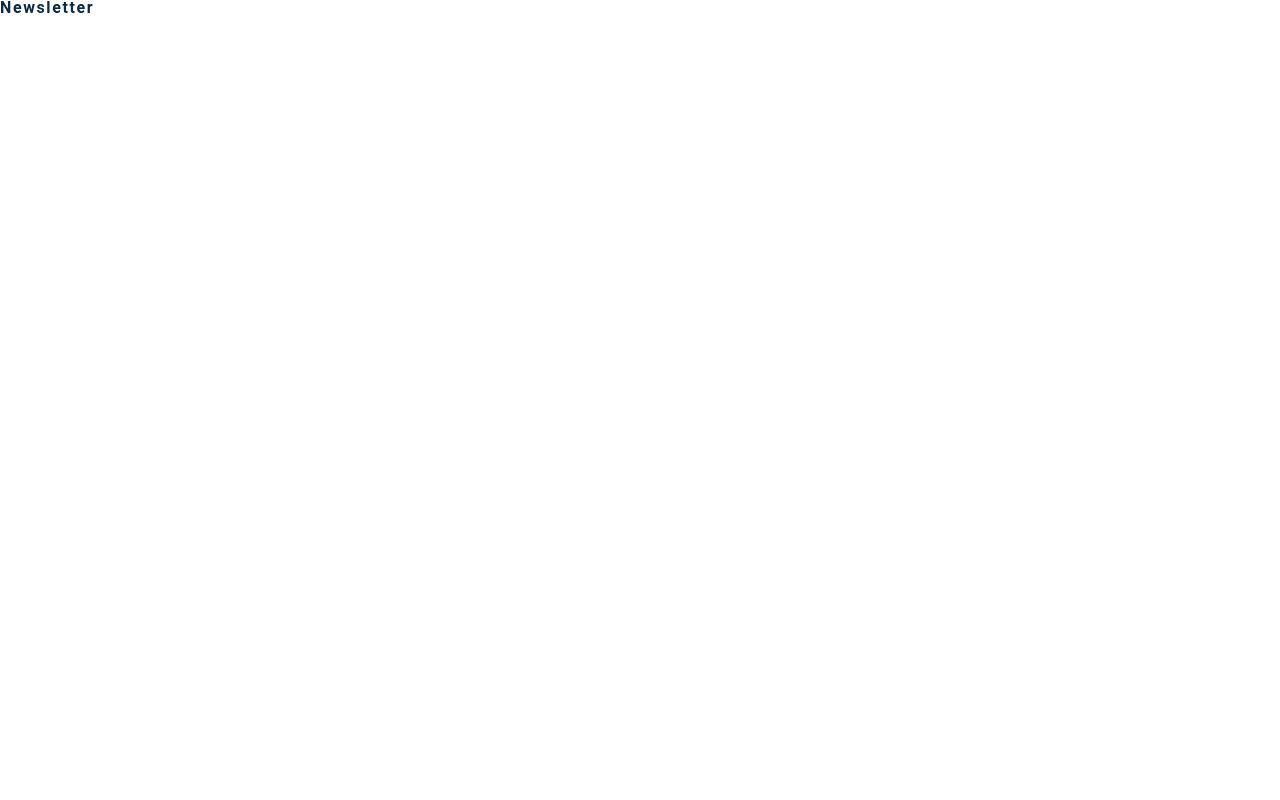
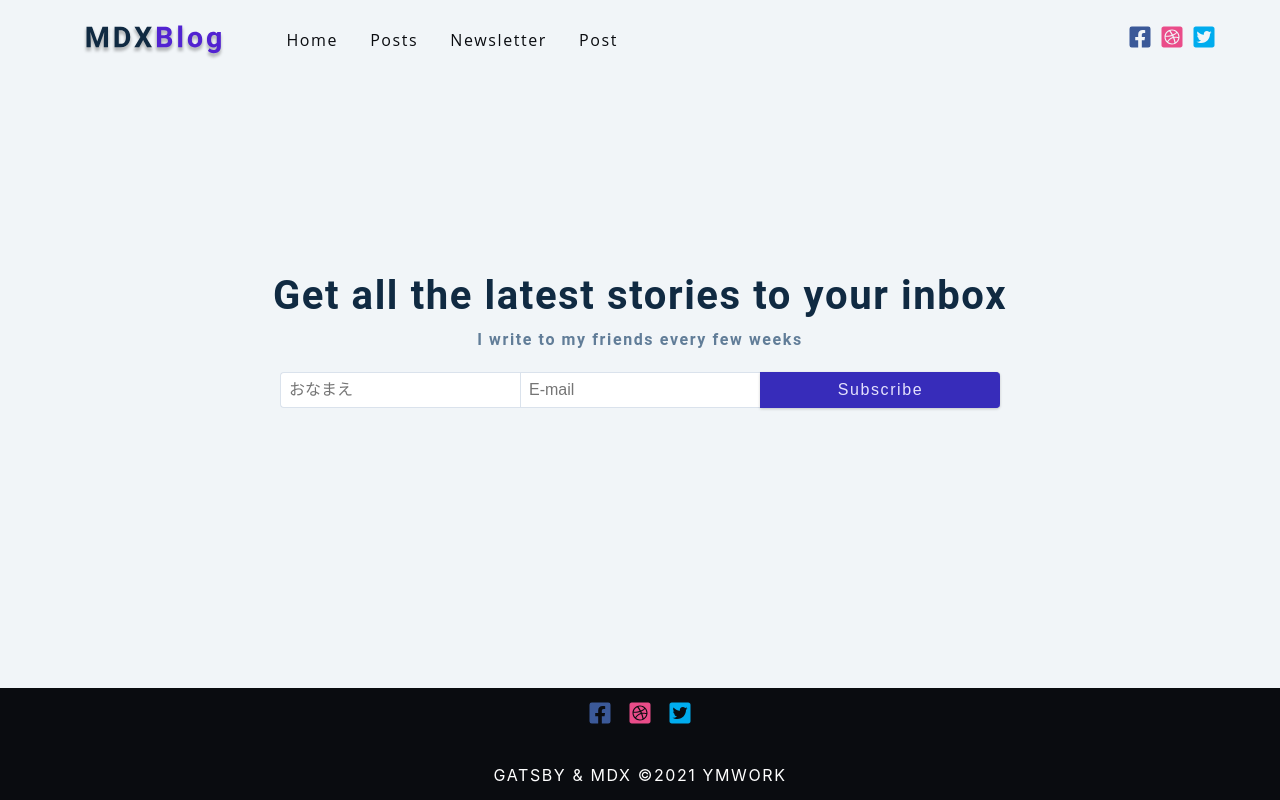
Before and after one commit to Yuya-Maeda/gatsby-mdx-blog, a Gatsby site: page /newsletter in a window 1280 px wide. Built offline with nearby package versions, Linux system fonts and the light colour scheme; Gatsby itself is replaced by a stand-in of ours.

Commit message:
adding newsletter

```diff
--- a/src/components/Footer.js
+++ b/src/components/Footer.js
@@ -4,7 +4,7 @@
   return (
     <footer className="footer">
       <SocialLinks styleClass="footer-icons" />
-      <p> Gatsby &amp; MDX &copy; {new Date().getFullYear()} Yuya </p>
+      <p> Gatsby &amp; MDX &copy;{new Date().getFullYear()} YMwork </p>
     </footer>
   )
 }
--- a/src/pages/newsletter.js
+++ b/src/pages/newsletter.js
@@ -2,7 +2,41 @@
 import Layout from '../components/Layout'
 const NewsLetter = () => {
   return (
-    <h4>newsletter</h4>
+    <Layout>
+      <section className="newsletter-page">
+        <div className="page-center">
+          <h2>Get all the latest stories to your inbox</h2>
+          <h4>I write to my friends every few weeks</h4>
+          <form
+            className="contact-form"
+            name="contact"
+            method="post"
+            netlify-honeypot="bot-field"
+            data-netlify="true"
+            action="/success"
+          >
+            <input type="hidden" name="bot-field" />
+            <input type="hidden" name="form-name" value="testing-contact" />
+            {/* The value needs to be matched with form's name  */}
+            <input
+              type="text"
+              name="name"
+              placeholder="おなまえ"
+              className="form-control"
+            />
+            <input
+              type="email"
+              name="email"
+              placeholder="E-mail"
+              className="form-control"
+            />
+            <button type="submit" className="btn form-control submit-btn">
+              Subscribe
+            </button>
+          </form>
+        </div>
+      </section>
+    </Layout>
   )
 }
 
```
Also changed, not shown: src/pages/success.js (+10 -1 lines).
